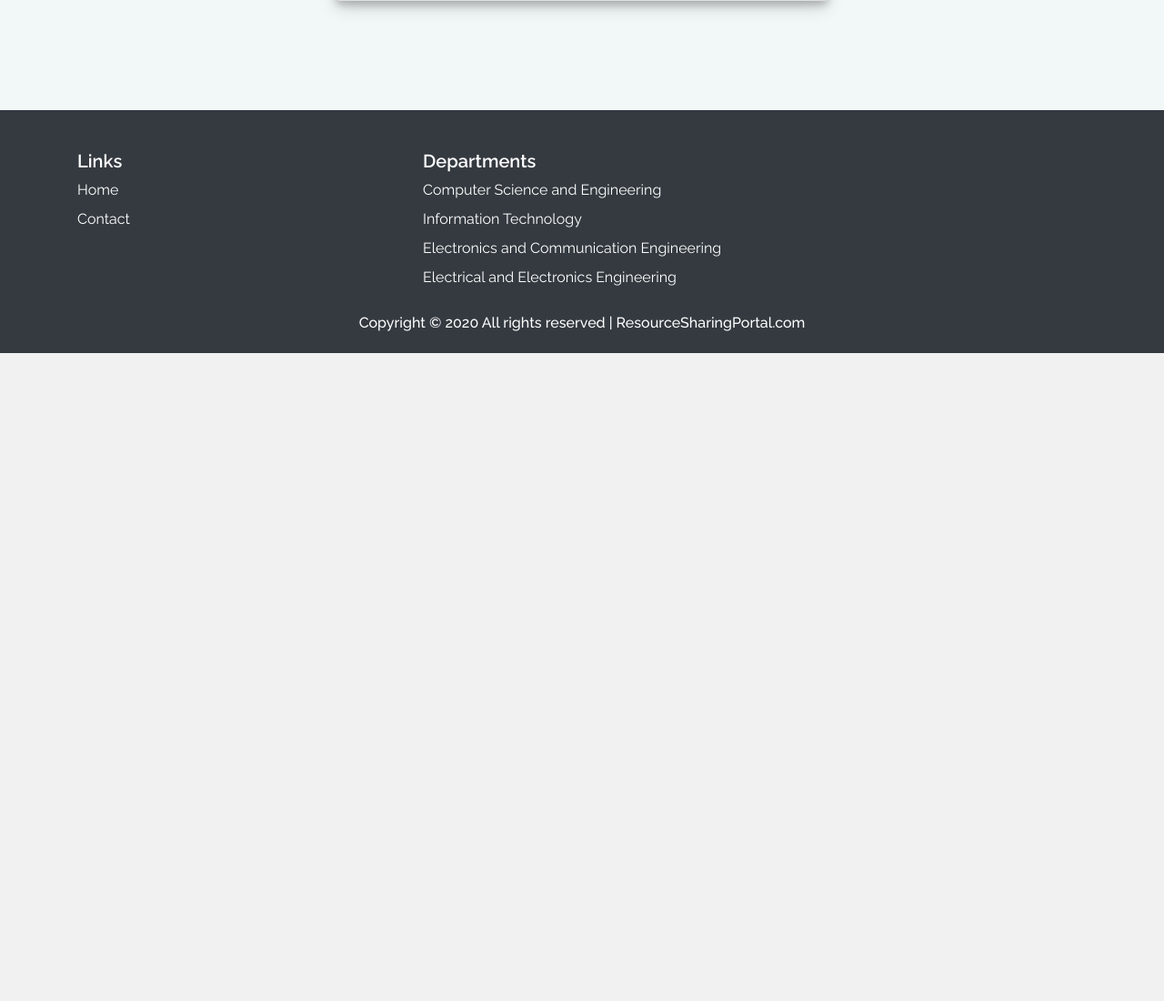
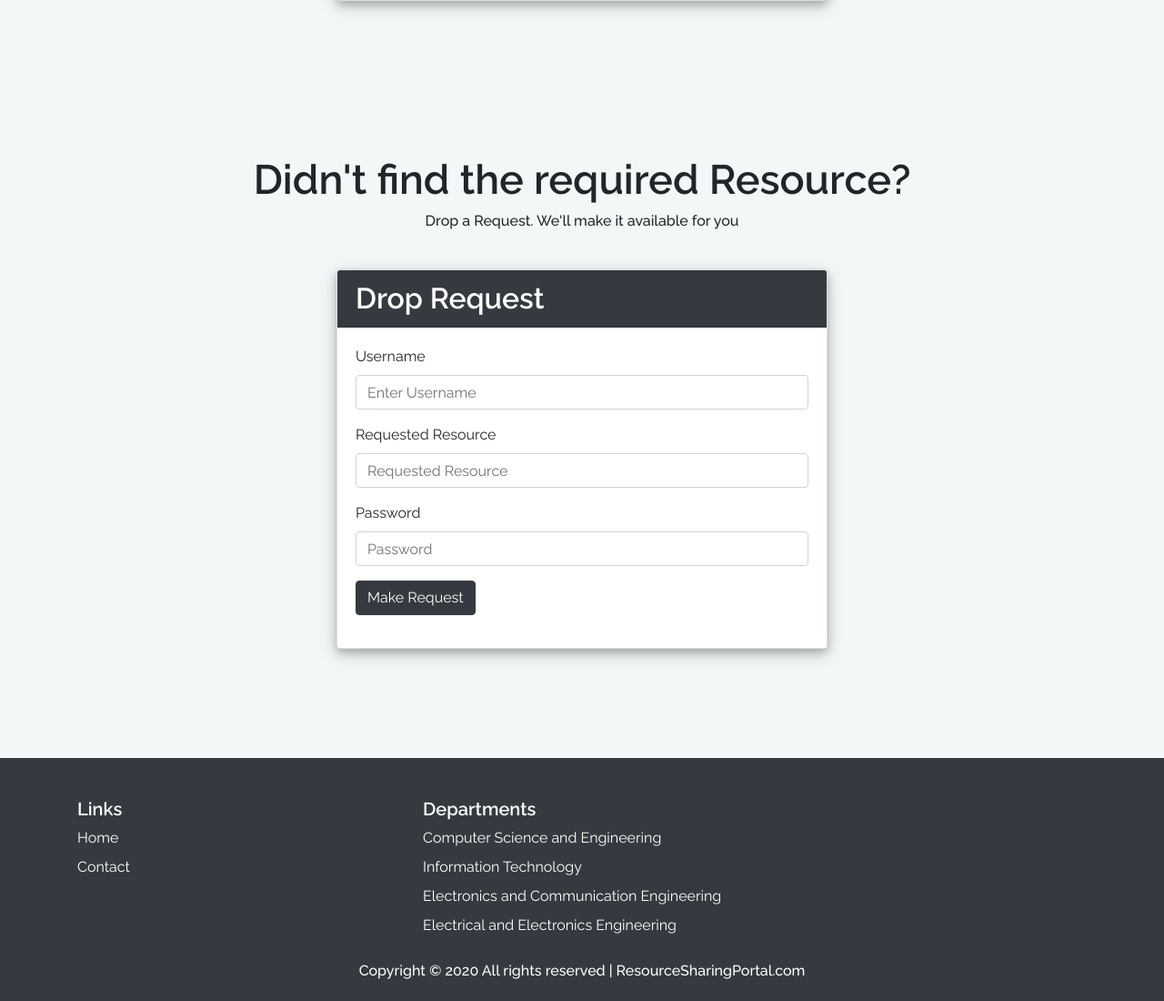
Before and after one commit to raj1701/Resource-Sharing-Portal, a Django app: a page that uses app/templates/app/course.html in a window 1280 px wide. Shown: the part 2076-3176 px from the top of the page at 91% size. Before the commit the page ends 2464 px from the top, so only its background shows below. Run offline with Django 3.2, Linux system fonts and the light colour scheme; data comes from the database, SQL or seed files in the repository; both versions use the stored data as it was after the commit; some libraries are stand-ins or nearby versions.

Commit message:
Added most popular resources , most visited resources , request resourses and GAuth
Signed-off-by: raj1701 <rajatpartani@gmail.com>

```diff
--- a/app/admin.py
+++ b/app/admin.py
@@ -1,5 +1,5 @@
 from django.contrib import admin
-from .models import Department, Course, Uploader, Resource, Comment, Request
+from .models import Department, Course, Uploader, Resource, Comment, Request, Request_res
 
 
 admin.site.register(Department)
@@ -8,3 +8,4 @@ admin.site.register(Uploader)
 admin.site.register(Resource)
 admin.site.register(Comment)
 admin.site.register(Request)
+admin.site.register(Request_res)
--- a/app/models.py
+++ b/app/models.py
@@ -25,6 +25,7 @@ class Uploader(models.Model):
     UName = models.CharField(max_length=50)
 
 
+
 class Resource(models.Model):
     RNo = models.AutoField(primary_key=True)
     RName = models.CharField(max_length=100)
@@ -32,9 +33,18 @@ class Resource(models.Model):
     CCode = models.ForeignKey(Course, on_delete=models.CASCADE)
     UNumber = models.ForeignKey(Uploader, on_delete=models.CASCADE)
     filepath = models.FileField(upload_to="resources", default="")
+    created_at=models.DateTimeField(auto_now_add=True)
+    updated_at=models.DateTimeField(auto_now=True)
+    times_visited=models.IntegerField(default=0)
 
 
 class Request(models.Model):
+    ReqNo = models.AutoField(primary_key=True)
+    RDes = models.CharField(max_length=200)
+    Userno = models.ForeignKey(User, on_delete=models.CASCADE)
+
+
+class Request_res(models.Model):
     ReqNo = models.AutoField(primary_key=True)
     RDes = models.CharField(max_length=200)
     Userno = models.ForeignKey(User, on_delete=models.CASCADE)
--- a/app/templates/app/course.html
+++ b/app/templates/app/course.html
@@ -79,7 +79,10 @@
             </h6>
           </div>
           <div class="card-footer">
-            <a href="{{ resource.filepath.url }}" target="_blank"><button class="btn btn-dark">Download</button></a>
+            <form action="/Popularity_check" method="POST" enctype="multipart/form-data" >
+              {% csrf_token %}
+            <a href="{{ resource.filepath.url }}" target="_blank"><button class="btn btn-dark" value=" {{ resource.RNo }} " name="Resource_no" type="submit">Download </button></a>
+            </form>
           </div>
         </div>
       </div>
@@ -136,4 +139,51 @@
   </div>
 </div>
 
+
+
+<div class="container" style="margin-top: 150px; margin-bottom: 100px;">
+  <div class=" row row-section1">
+    <div class="col">
+      <h1 style="font-size: 45px;">Didn't find the required Resource?</h1>
+    </div>
+  </div>
+  <div class="row row-section1">
+    <div class="col">
+      <p>Drop a Request. We'll make it available for you</p>
+    </div>
+  </div>
+  <div class="row row-content justify-content-center">
+    <div class="col-md-6">
+      <div class="card card-form">
+        <div class="card-header bg-dark text-white">
+          <h2>Drop Request</h2>
+        </div>
+        <div class="card-body">
+          <form action="/resrequest" method="post" enctype="multipart/form-data">
+            {% csrf_token %}
+            <div class="form-group">
+              <label for="Usename">Username</label>
+              <input type="text" class="form-control" id="Username" name="username" placeholder="Enter Username"
+                required />
+            </div>
+            <div class="form-group">
+              <label for="reqdes">Requested Resource</label>
+              <input class="form-control" type="text" id="reqdes" placeholder="Requested Resource" name="reqdes"
+                required />
+            </div>
+            <div class="form-group">
+              <label for="exampleInputPassword1">Password</label>
+              <input type="password" class="form-control" id="exampleInputPassword1" name="password"
+                placeholder="Password" required />
+            </div>
+            <div class="form-group">
+              <button type="submit" class="btn btn-dark">Make Request</button>
+            </div>
+          </form>
+        </div>
+      </div>
+    </div>
+  </div>
+</div>
+<div>
 {% endblock %}
--- a/app/urls.py
+++ b/app/urls.py
@@ -13,4 +13,7 @@ urlpatterns = [
     path('feedback', views.feedback),
     path('crssrch', views.crssrch),
     path('deprequest', views.deprequest),
+    path('resrequest',views.resrequest),
+    path('accounts/profile/',views.index),
+    path('Popularity_check',views.Popularity_check)
 ]
--- a/app/views.py
+++ b/app/views.py
@@ -1,6 +1,6 @@
 from django.shortcuts import render, redirect
 from django.http import HttpResponseRedirect
-from .models import Department, Course, Uploader, Resource, Comment, Request
+from .models import Department, Course, Uploader, Resource, Comment, Request, Request_res
 from django.contrib.auth.models import User
 from django.contrib.auth import authenticate
 from django.contrib.auth import login as django_login
@@ -15,9 +15,9 @@ from django.conf import settings
 
 def index(request):
     departments = Department.objects.all()
-
-    params = {'departments': departments}
-    return render(request, 'app/index.html', params)
+    resources = Resource.objects.all().order_by('-created_at')[:5]
+    popular_resources=Resource.objects.all().order_by('-times_visited')[:5]
+    return render(request, 'app/index.html', {'resources': resources, 'departments': departments, 'popular_resources': popular_resources})
 
 
 def dept(request, DName):
@@ -45,6 +45,7 @@ def Crs(request, CCode):
 
     course = Course.objects.filter(CCode=CCode)
     resources = Resource.objects.filter(CCode=CCode)
+
 
     rs = True
 
@@ -322,3 +323,64 @@ def deprequest(request):
             messages.error(
                 request, 'First Login to Make Request')
             return redirect(request.META.get('HTTP_REFERER'))
+
+
+
+def resrequest(request):
+    if request.method == "POST":
+
+        reqdes = request.POST['reqdes']
+        username = request.POST['username']
+        password = request.POST['password']
+
+        user = request.user
+
+        if user.is_authenticated:
+
+            if username == user.username:
+
+                user = authenticate(username=username, password=password)
+
+                if user:
+
+                    resreq = Request_res(RDes=reqdes, Userno=user)
+                    resreq.save()
+
+                    subject = "New Request"
+                    message = ""+user.first_name+" "+user.last_name + \
+                        " posted the following request.\n\n"+reqdes+""
+                    from_email = settings.EMAIL_HOST_USER
+                    to_list = [settings.EMAIL_HOST_USER]
+
+                    send_mail(subject, message, from_email,
+                              to_list, fail_silently=True)
+
+                    messages.success(
+                        request, "Your Request has been Successfully Submitted")
+
+                    return redirect(request.META.get('HTTP_REFERER'))
+
+                else:
+                    messages.error(
+                        request, 'Wrong password')
+
+                    return redirect(request.META.get('HTTP_REFERER'))
+            else:
+                messages.error(
+                    request, 'Please Enter Valid Username')
+                return redirect(request.META.get('HTTP_REFERER'))
+
+        else:
+            messages.error(
+                request, 'First Login to Make Request')
+            return redirect(request.META.get('HTTP_REFERER'))
+
+def Popularity_check(request):
+    if request.method == "POST":
+        rno=int(request.POST['Resource_no'])
+        Resreq=Resource.objects.get(RNo=rno)
+        Resreq.times_visited+=1
+        Resreq.save()
+        return redirect(Resreq.filepath.url)
+    else:
+        return redirect(request.META.get('HTTP_REFERER'))
--- a/resourceportal/urls.py
+++ b/resourceportal/urls.py
@@ -23,4 +23,5 @@ from . import views
 urlpatterns = [
     path('admin/', admin.site.urls),
     path('', include('app.urls')),
+    path('accounts/', include('allauth.urls')),
 ] + static(settings.MEDIA_URL, document_root=settings.MEDIA_ROOT)
```
Also changed, not shown: app/templates/app/index.html (+34 -0 lines), resourceportal/settings.py (+16 -0 lines), app/migrations/0006_auto_20201216_2118.py (added), app/migrations/0007_auto_20201216_2123.py (added), app/migrations/0008_resource_times_visited.py (added), app/migrations/0009_request_res.py (added), db.sqlite3, 2 other files.
